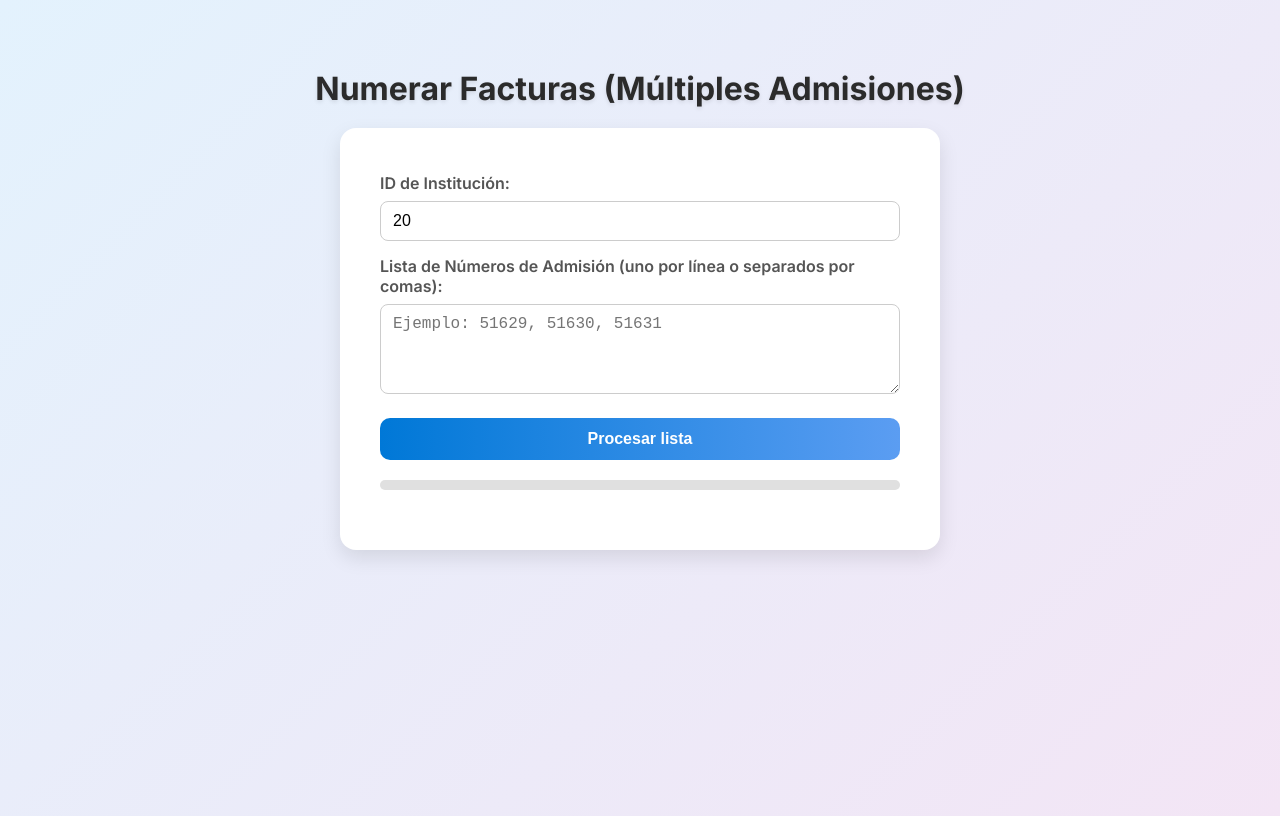
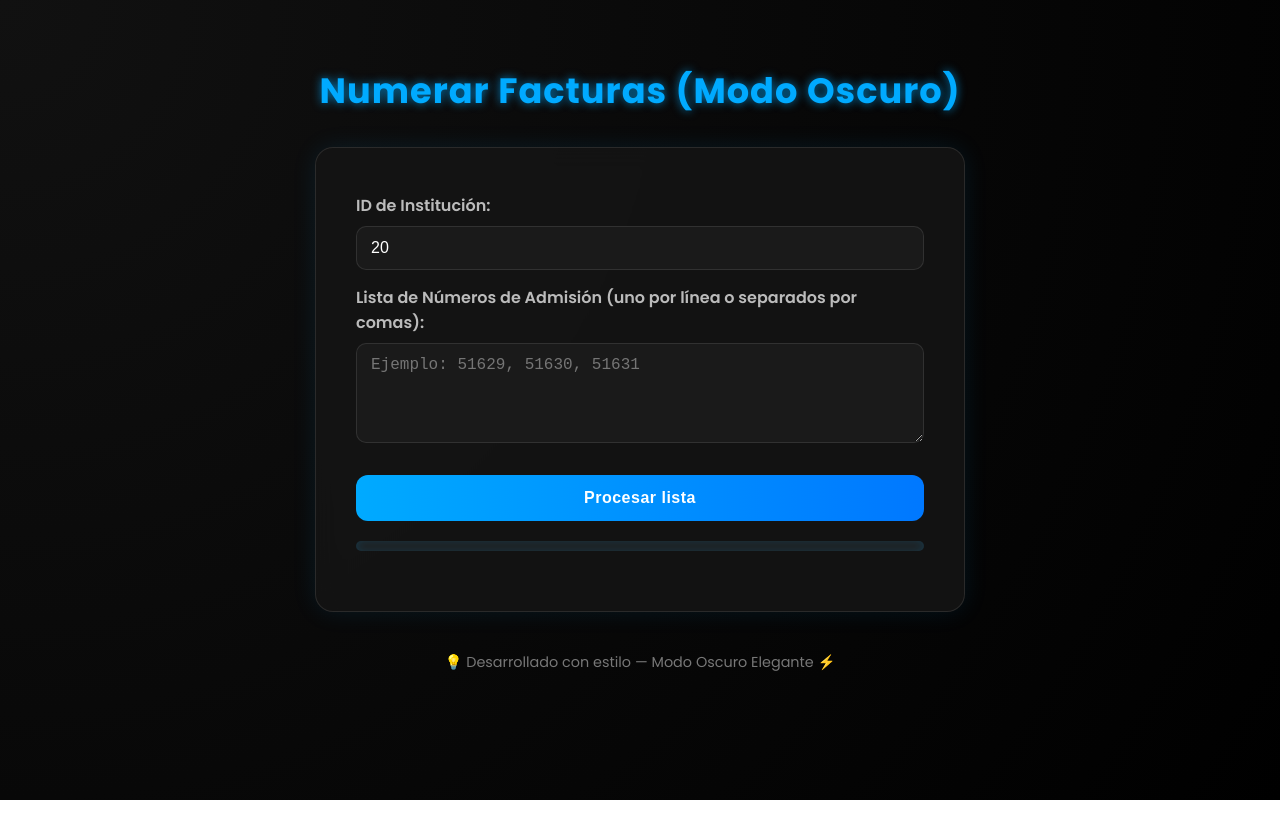
Before and after one commit to titanium312/AdmicionesDeploy-, a website: page public/otros/NUmeroadmicion.html in a window 1280 px wide. Drawn offline with Linux system fonts and the light colour scheme.

Commit message:
2025-10-222

```diff
--- a/public/otros/NUmeroadmicion.html
+++ b/public/otros/NUmeroadmicion.html
@@ -3,138 +3,178 @@
 <head>
   <meta charset="UTF-8" />
   <title>Numerar Facturas</title>
-  <link href="https://fonts.googleapis.com/css2?family=Inter:wght@400;600;700&display=swap" rel="stylesheet">
+  <link href="https://fonts.googleapis.com/css2?family=Poppins:wght@400;600;700&display=swap" rel="stylesheet">
   <style>
     * {
       box-sizing: border-box;
     }
+
     body {
-      font-family: 'Inter', sans-serif;
-      background: linear-gradient(135deg, #e3f2fd, #f3e5f5);
-      padding: 40px;
-      color: #333;
+      font-family: 'Poppins', sans-serif;
+      background: radial-gradient(circle at top left, #111, #000);
+      color: #f5f5f5;
       min-height: 100vh;
+      margin: 0;
       display: flex;
       flex-direction: column;
       align-items: center;
+      padding: 40px;
     }
+
     h1 {
-      font-size: 2rem;
+      font-size: 2.2rem;
       font-weight: 700;
-      color: #2b2b2b;
-      margin-bottom: 20px;
-      text-align: center;
-      text-shadow: 0 2px 4px rgba(0,0,0,0.1);
+      color: #00aaff;
+      text-shadow: 0 0 10px rgba(0, 170, 255, 0.7);
+      margin-bottom: 30px;
+      letter-spacing: 1px;
     }
+
     .card {
-      background: #fff;
-      border-radius: 16px;
-      box-shadow: 0 8px 20px rgba(0,0,0,0.1);
+      background: rgba(20, 20, 20, 0.9);
+      border: 1px solid rgba(255, 255, 255, 0.1);
+      backdrop-filter: blur(12px);
+      border-radius: 18px;
+      box-shadow: 0 0 25px rgba(0, 170, 255, 0.1);
       padding: 30px 40px;
       width: 100%;
-      max-width: 600px;
+      max-width: 650px;
       transition: all 0.3s ease;
     }
+
     label {
       display: block;
       font-weight: 600;
       margin-top: 15px;
-      color: #555;
+      color: #bbb;
     }
+
     input, textarea {
       width: 100%;
       margin-top: 8px;
-      padding: 10px 12px;
-      border-radius: 8px;
-      border: 1px solid #ccc;
+      padding: 12px 14px;
+      border-radius: 10px;
+      border: 1px solid rgba(255,255,255,0.1);
+      background: #1a1a1a;
+      color: #fff;
       font-size: 1rem;
-      transition: all 0.2s ease;
+      outline: none;
+      transition: border-color 0.3s ease, box-shadow 0.3s ease;
     }
+
     input:focus, textarea:focus {
-      outline: none;
-      border-color: #0078d7;
-      box-shadow: 0 0 4px #90caf9;
+      border-color: #00aaff;
+      box-shadow: 0 0 8px rgba(0, 170, 255, 0.5);
     }
+
     textarea {
       resize: vertical;
-      min-height: 90px;
+      min-height: 100px;
     }
+
     button {
-      margin-top: 20px;
+      margin-top: 25px;
       width: 100%;
-      padding: 12px 20px;
+      padding: 14px 20px;
       font-size: 1rem;
-      background: linear-gradient(90deg, #0078d7, #5b9df2);
+      background: linear-gradient(90deg, #00aaff, #0078ff);
       border: none;
-      border-radius: 10px;
+      border-radius: 12px;
       color: white;
       font-weight: 600;
       cursor: pointer;
+      letter-spacing: 0.5px;
       transition: transform 0.15s ease, box-shadow 0.15s ease;
     }
+
     button:hover {
       transform: translateY(-2px);
-      box-shadow: 0 4px 12px rgba(0,0,0,0.2);
+      box-shadow: 0 4px 18px rgba(0,170,255,0.4);
     }
+
     ul {
       margin-top: 30px;
       padding-left: 0;
       list-style-type: none;
       width: 100%;
     }
+
     li {
-      background: #fafafa;
-      border-left: 6px solid #ccc;
-      border-radius: 10px;
-      padding: 12px 16px;
-      margin-bottom: 10px;
-      box-shadow: 0 2px 5px rgba(0,0,0,0.05);
-      transition: background 0.3s ease, transform 0.2s ease;
+      background: #161616;
+      border-left: 5px solid #333;
+      border-radius: 12px;
+      padding: 14px 18px;
+      margin-bottom: 12px;
+      box-shadow: 0 2px 8px rgba(0,0,0,0.3);
+      transition: transform 0.2s ease, background 0.3s ease;
     }
+
     li:hover {
-      background: #fff;
-      transform: translateX(4px);
+      transform: translateX(5px);
+      background: #1e1e1e;
     }
+
     .ok {
-      border-left-color: #43a047;
-      color: #2e7d32;
+      border-left-color: #00e676;
+      color: #8cffc1;
+      text-shadow: 0 0 6px rgba(0,255,128,0.4);
     }
+
     .error {
-      border-left-color: #e53935;
-      color: #b71c1c;
+      border-left-color: #ff5252;
+      color: #ff7a7a;
+      text-shadow: 0 0 6px rgba(255,80,80,0.3);
     }
+
     .spinner {
       display: inline-block;
       width: 16px;
       height: 16px;
-      border: 2px solid rgba(255,255,255,0.6);
-      border-top-color: #fff;
+      border: 2px solid rgba(255,255,255,0.4);
+      border-top-color: #00aaff;
       border-radius: 50%;
       animation: spin 0.6s linear infinite;
       vertical-align: middle;
       margin-left: 10px;
     }
+
     @keyframes spin {
       to { transform: rotate(360deg); }
     }
+
     .progress-bar {
       margin-top: 20px;
       height: 10px;
       width: 100%;
-      background: #e0e0e0;
+      background: rgba(255,255,255,0.05);
       border-radius: 8px;
       overflow: hidden;
+      box-shadow: inset 0 0 8px rgba(0,170,255,0.2);
     }
+
     .progress {
       height: 100%;
-      background: linear-gradient(90deg, #0078d7, #5b9df2);
+      background: linear-gradient(90deg, #00aaff, #0078ff, #00aaff);
       width: 0%;
-      transition: width 0.3s ease;
+      animation: glow 2s linear infinite;
+      background-size: 200% auto;
+      transition: width 0.4s ease;
+    }
+
+    @keyframes glow {
+      0% { background-position: 0% 50%; }
+      100% { background-position: 200% 50%; }
+    }
+
+    footer {
+      margin-top: 40px;
+      font-size: 0.9rem;
+      color: #777;
     }
   </style>
 </head>
 <body>
-  <h1>Numerar Facturas (Múltiples Admisiones)</h1>
+  <h1>Numerar Facturas (Modo Oscuro)</h1>
 
   <div class="card">
     <label for="institucion">ID de Institución:</label>
@@ -150,6 +190,8 @@
 
     <ul id="listaResultados"></ul>
   </div>
+
+  <footer>💡 Desarrollado con estilo — Modo Oscuro Elegante ⚡</footer>
 
   <script>
     const btn = document.getElementById("btn");
@@ -188,8 +230,6 @@
           const res = await fetch(url);
           const data = await res.json();
 
-          console.log(`Respuesta (${numeroAdmision}):`, data);
-
           const item = document.createElement("li");
           if (data.ok) {
             item.classList.add("ok");
@@ -207,7 +247,6 @@
           }
           lista.prepend(item);
         } catch (err) {
-          console.error(err);
           const item = document.createElement("li");
           item.classList.add("error");
           item.innerHTML = `
@@ -216,10 +255,9 @@
           lista.prepend(item);
         }
 
-        // Actualizar barra de progreso
         const percent = ((i + 1) / admisiones.length) * 100;
         progress.style.width = percent + "%";
-        await new Promise(r => setTimeout(r, 300)); // pausa ligera visual
+        await new Promise(r => setTimeout(r, 300)); // pausa visual
       }
 
       btn.disabled = false;
```
